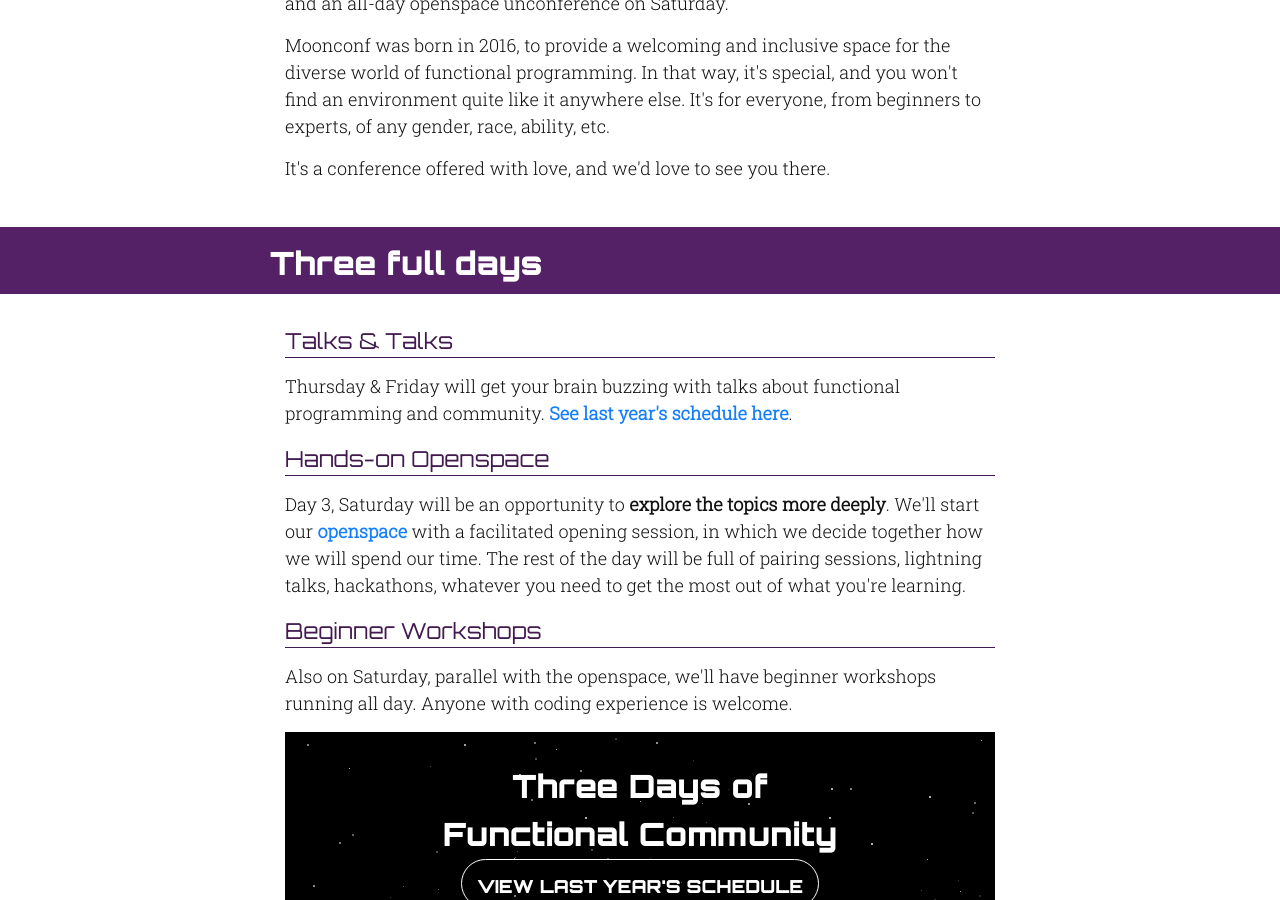
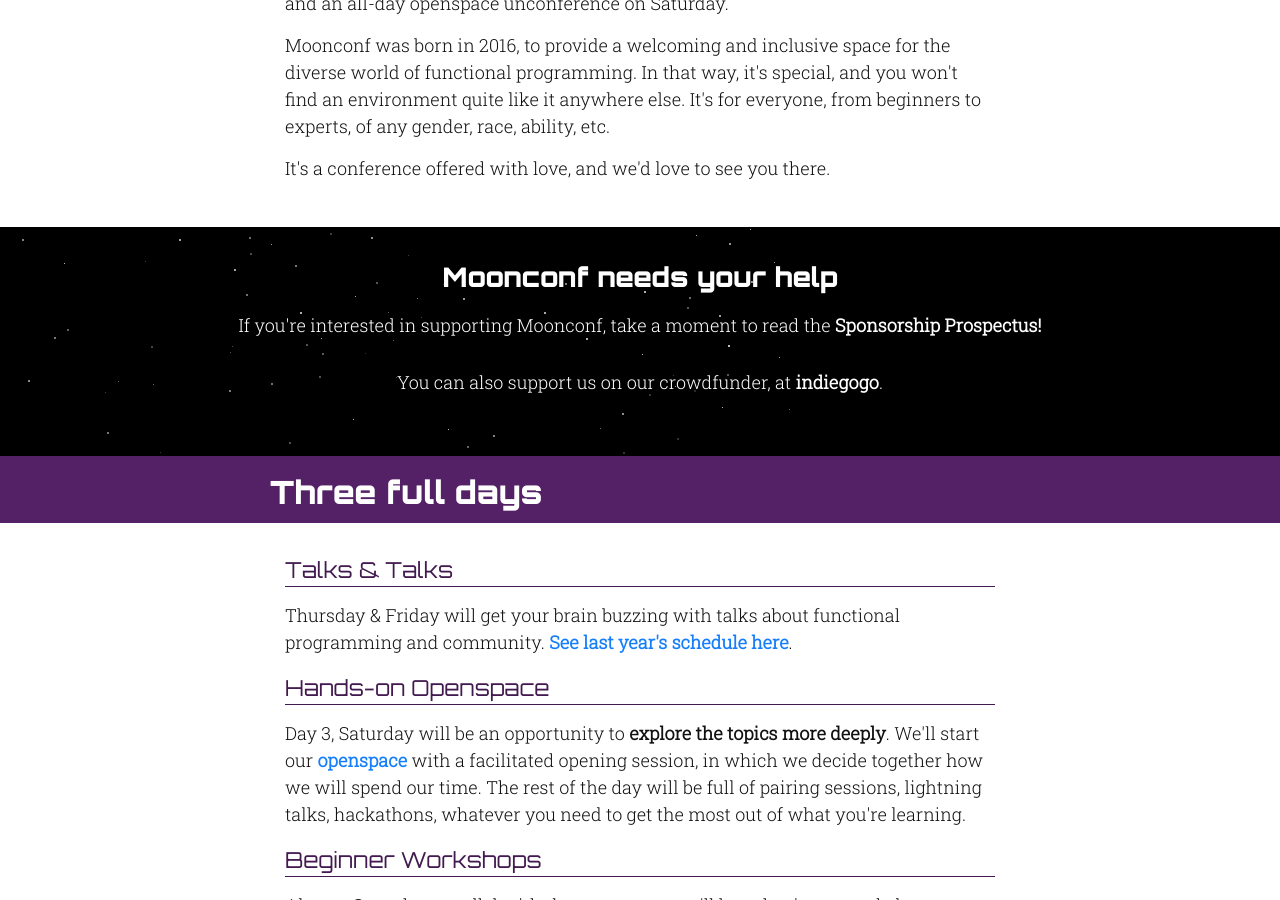
Before and after one commit to maitria/moonconf.org, a Jekyll site: the page built from index.html, in a window 1280 px wide and 900 px high, scrolled down 608 px. Built offline with Jekyll 4.4.1, drawn with Linux system fonts in a browser that asks for light colours; some of the changed text lies outside the part shown.

Commit message:
Add more requests for sponsorship.

```diff
--- a/_includes/sponsors.html
+++ b/_includes/sponsors.html
@@ -4,6 +4,12 @@
             <h2 class="section-block-title">Thanks to last year's sponsors</h2>
         </div>
     </header>
+        <article class="section-block section-block-bold cta stars">
+            <h1>Become a Sponsor</h2>
+            <p>If you're interested in supporting Moonconf, take a moment to read the  <a href="/sponsorship-prospectus/">Sponsorship Prospectus!</a></p>
+            <p>You can also support us on our crowdfunder, at <a href="https://www.indiegogo.com/projects/moonconf-functional-programming-and-community-technology--2#/">indiegogo</a>.<p>
+            {% include stars.html %}
+        </article>
     <div class="section-block-content wrapper sponsors">
         <h3 class="sponsor-section-title">Gold</h3>
         <article class="sponsor">
@@ -96,6 +102,7 @@
         <article class="section-block section-block-bold cta stars">
             <h2>Become a Sponsor</h2>
             <p>If you're interested in supporting Moonconf, take a moment to read the  <a href="/sponsorship-prospectus/">Sponsorship Prospectus!</a></p>
+            <p>You can also support us on our crowdfunder, at <a href="https://www.indiegogo.com/projects/moonconf-functional-programming-and-community-technology--2#/">indiegogo</a>.<p>
             {% include stars.html %}
         </article>
     </div>
--- a/index.html
+++ b/index.html
@@ -11,6 +11,12 @@
     </div>
   </section>
   {% include about.html %}
+	<article class="section-block section-block-bold cta stars">
+	    <h1>Moonconf needs your help</h1>
+	    <p>If you're interested in supporting Moonconf, take a moment to read the  <a href="/sponsorship-prospectus/">Sponsorship Prospectus!</a></p>
+	    <p>You can also support us on our crowdfunder, at <a href="https://www.indiegogo.com/projects/moonconf-functional-programming-and-community-technology--2#/">indiegogo</a>.<p>
+	    {% include stars.html %}
+	</article>
   {% include structure.html %}
   {% include coc.html %}
   {% include location.html %}
```
